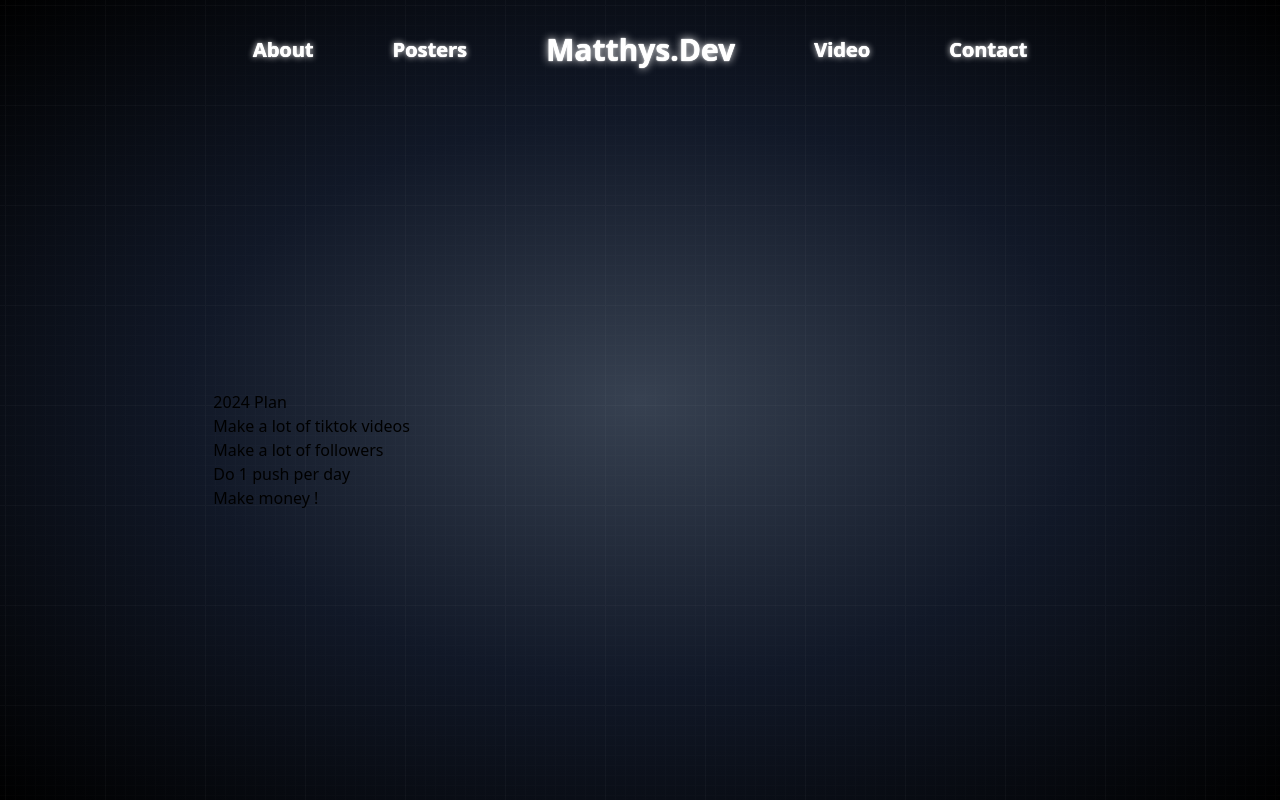
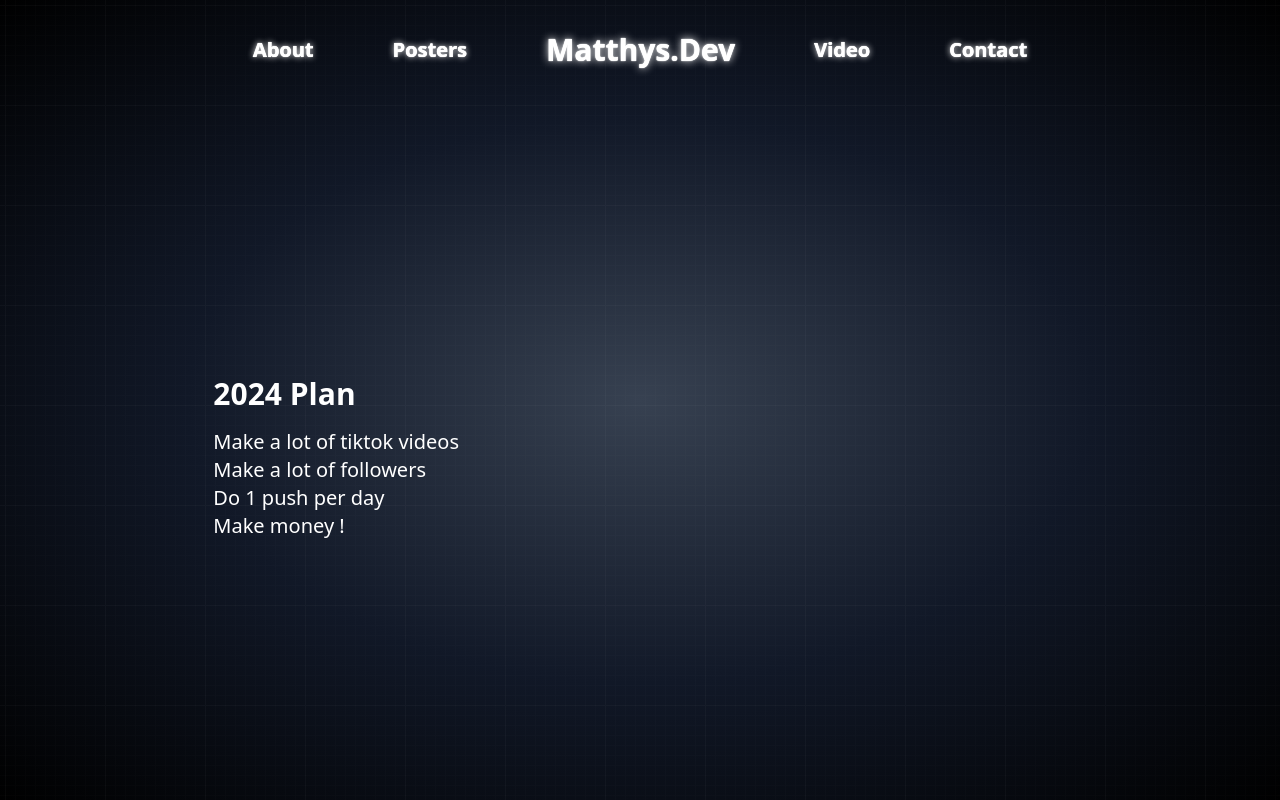
Before and after one commit to MatthysDev/Matthys.dev.v2, a Next.js app: page /plan in a window 1280 px wide. Built offline with nearby package versions, Linux system fonts and the light colour scheme.

Commit message:
fix: 🐛 build error

```diff
--- a/src/pages/plan.tsx
+++ b/src/pages/plan.tsx
@@ -10,11 +10,13 @@ export default function plan({ }: Props) {
             <Head>
                 <title>Matthys.dev | My plan</title> {/* Setting the title metadata */}
             </Head>
-            <div>2024 Plan</div>
-            <div>Make a lot of tiktok videos</div>
-            <div>Make a lot of followers</div>
-            <div>Do 1 push per day</div>
-            <div>Make money !</div>
+            <div className='text-white text-xl'>
+                <div className='text-3xl my-4 font-semibold'>2024 Plan</div>
+                <div>Make a lot of tiktok videos</div>
+                <div>Make a lot of followers</div>
+                <div>Do 1 push per day</div>
+                <div>Make money !</div>
+            </div>
         </CustomLayout>
     )
 }
--- a/src/pages/portfolio.tsx
+++ b/src/pages/portfolio.tsx
@@ -21,7 +21,7 @@ export default function Portfolio({ projectApi }: Props) {
             </Head>
             <h1>Portfolio</h1>
             <ul>
-                {projectApi.map((project, index) => (
+                {/* {projectApi.map((project, index) => (
                     <li key={index}>
                         <h2>{project.name}</h2>
                         <p>{project.description}</p>
@@ -29,7 +29,7 @@ export default function Portfolio({ projectApi }: Props) {
                             <img src={project.imageUrl} alt={project.name} />
                         </a>
                     </li>
-                ))}
+                ))} */}
             </ul>
         </CustomLayout>
     )
```
